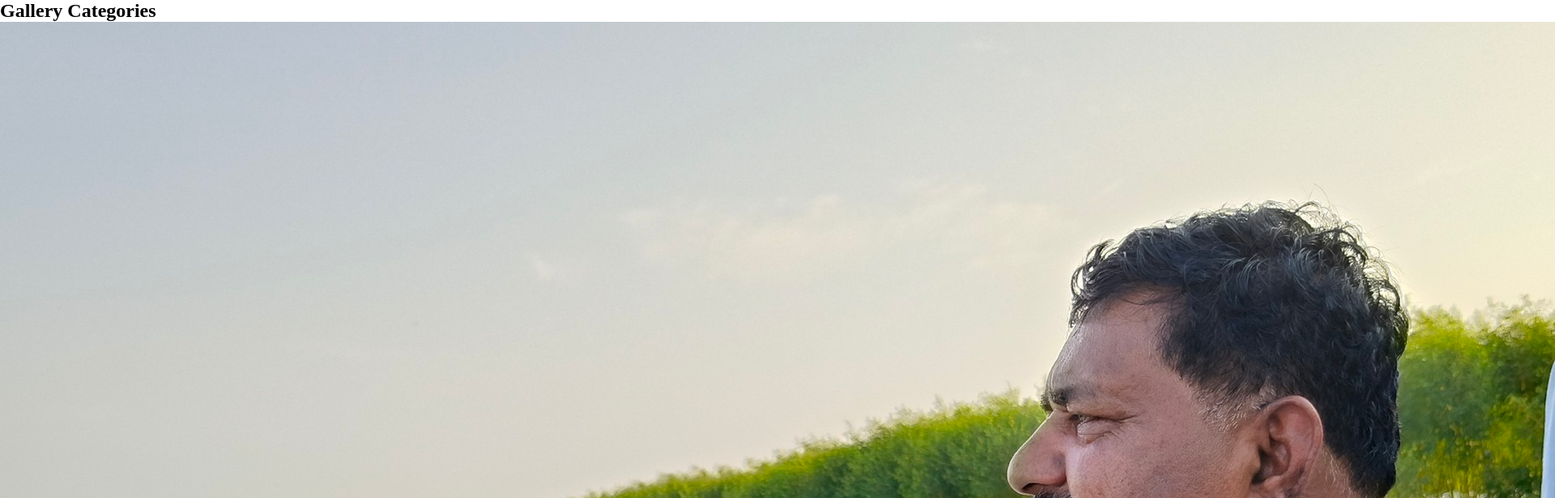
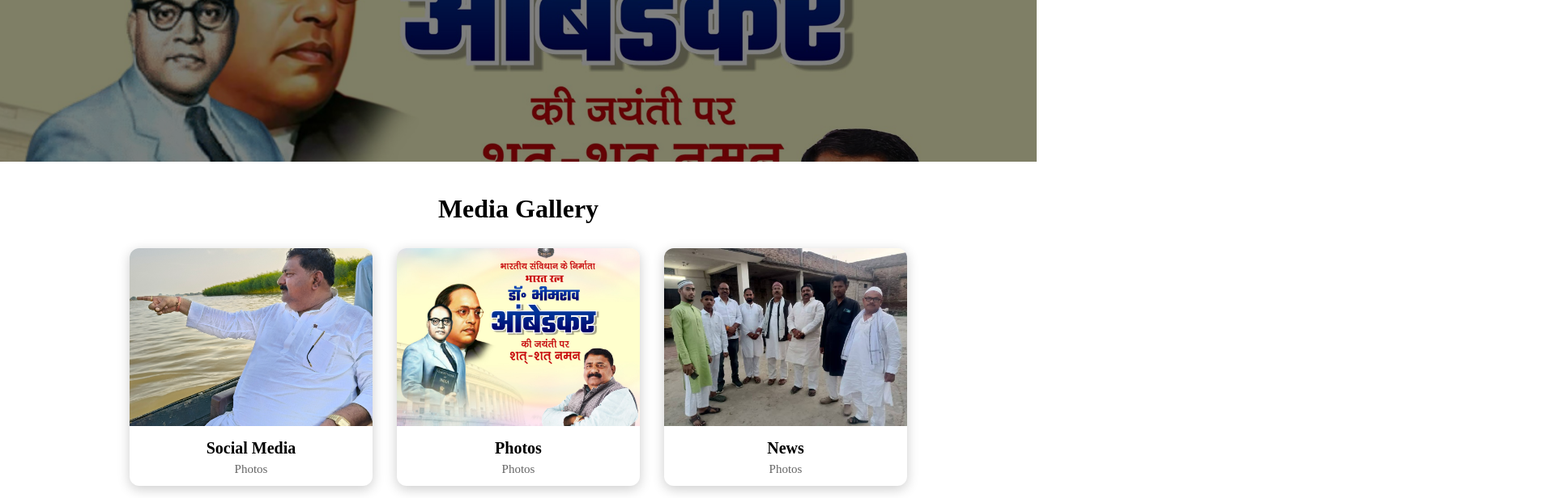
Before and after one commit to abhishekraj05/LeaderProject, a React (Vite) app: page /gallery in a window 1280 px wide. Shown: the top 616 px of the page at 81% size, 1920 px wide, since content can reach past the window. Built offline with nearby package versions, Linux system fonts and the light colour scheme.

Commit message:
Galary section added

```diff
--- a/package.json
+++ b/package.json
@@ -10,6 +10,7 @@
     "preview": "vite preview"
   },
   "dependencies": {
+    "framer-motion": "^12.23.12",
     "react": "^19.1.0",
     "react-dom": "^19.1.0",
     "react-masonry-css": "^1.0.16",
--- a/src/App.jsx
+++ b/src/App.jsx
@@ -3,28 +3,17 @@ import GalleryPage from './Component/Galary/GalleryPage';
 import GalleryPhotos from './Component/Galary/GalleryPhotos';
 import './App.css';
 import HomePage from "./Component/Home/HomePage";
+// import Footer from "./Component/Footer.jsx";
 
 function App() {
   return (
     <Router>
       <Routes>
-        {/* Home Route */}
-        <Route
-          path="/"
-          element={
-            <>
-              <HomePage />
-              {/* You can add more sections here if needed */}
-            </>
-          }
-        />
-
-        {/* Gallery Main Page */}
+        <Route path="/" element={<HomePage />} />
         <Route path="/gallery" element={<GalleryPage />} />
-
-        {/* Gallery Category Images */}
         <Route path="/gallery/:categoryId" element={<GalleryPhotos />} />
       </Routes>
+      {/* <Footer /> */}
     </Router>
   );
 }
--- /dev/null
+++ b/src/Component/Galary/GalleryBanner.css
@@ -0,0 +1,21 @@
+.full-width-banner {
+  width: 100%;
+  height: 200px;
+  background-size: cover;
+  background-position: center;
+  position: relative;
+}
+
+.custom-banner .overlay {
+  position: absolute;
+  top: 0;
+  left: 0;
+  width: 100%;
+  height: 100%;
+  background: rgba(0, 0, 0, 0.5);
+  z-index: 0;
+}
+
+.orangeText {
+  color: #ffa500;
+}
--- /dev/null
+++ b/src/Component/Galary/GalleryBanner.jsx
@@ -0,0 +1,20 @@
+import React from "react";
+import { motion } from "framer-motion";
+import galleryBanner from "../../assets/p6.jpg";
+import "./GalleryBanner.css";
+
+const GalleryBanner = () => (
+  <motion.div
+    className="gallery-banner full-width-banner text-white position-relative d-flex align-items-center justify-content-center custom-banner"
+    style={{
+      backgroundImage: `url(${galleryBanner})`,
+    }}
+  >
+    <div className="overlay"></div>
+    <div className="text-center position-relative z-1 p-3">
+
+    </div>
+  </motion.div>
+);
+
+export default GalleryBanner;
--- a/src/Component/Galary/GalleryCategory.css
+++ b/src/Component/Galary/GalleryCategory.css
@@ -1,50 +1,49 @@
 .gallery-wrapper {
-  padding: 40px 20px;
-  max-width: 1200px;
-  margin: auto;
+  padding: 40px;
   text-align: center;
 }
 
 .gallery-title {
-  font-size: 2.5rem;
-  margin-bottom: 40px;
+  font-size: 32px;
+  margin-bottom: 30px;
 }
 
 .gallery-grid {
   display: flex;
+  flex-wrap: wrap;
   justify-content: center;
-  gap: 30px;
-  flex-wrap: wrap;
+  gap: 30px; /* thoda gap badhaya */
 }
 
 .gallery-card {
-  width: 300px;
+  width: 300px; /* pehle 250px tha */
   background: #fff;
-  border-radius: 10px;
-  box-shadow: 0 4px 12px rgba(0, 0, 0, 0.1);
-  padding: 10px;
+  border-radius: 12px;
+  overflow: hidden;
+  box-shadow: 0 4px 15px rgba(0, 0, 0, 0.2);
   transition: transform 0.3s ease;
+  cursor: pointer;
+  text-align: center;
 }
 
 .gallery-card:hover {
-  transform: scale(1.03);
+  transform: translateY(-8px);
 }
 
 .gallery-image {
   width: 100%;
-  border-radius: 8px;
+  height: 220px; /* pehle 180px tha */
   object-fit: cover;
-  aspect-ratio: 4 / 3;
 }
 
 .gallery-heading {
-  margin-top: 15px;
-  font-size: 1.2rem;
-  color: #d63301;
+  font-size: 20px;
+  font-weight: bold;
+  margin: 12px 0 6px;
 }
 
 .gallery-count {
-  font-size: 0.9rem;
-  color: #444;
-  margin-top: 5px;
+  font-size: 15px;
+  color: #666;
+  margin-bottom: 12px;
 }
--- a/src/Component/Galary/GalleryCategory.jsx
+++ b/src/Component/Galary/GalleryCategory.jsx
@@ -1,6 +1,7 @@
 import React from "react";
 import { useNavigate } from "react-router-dom";
 import { galleryData } from "./galleryData";
+import GalleryBanner from "./GalleryBanner";
 import "./GalleryCategory.css";
 
 const GalleryCategory = () => {
@@ -11,21 +12,25 @@ const GalleryCategory = () => {
   };
 
   return (
-    <div className="___pg__wrapper">
-      <h2 className="___pg__title">Gallery Categories</h2>
-      <div className="___pg__card-grid">
+    <>
+     <GalleryBanner />
+    <div className="gallery-wrapper">
+      <h2 className="gallery-title">Media <strong>Gallery</strong></h2>
+      <div className="gallery-grid">
         {galleryData.map((category) => (
           <div
             key={category.id}
-            className="___pg__card"
+            className="gallery-card"
             onClick={() => handleClick(category.id)}
           >
-            <img src={category.coverImage} alt={category.title} />
-            <div className="___pg__card-title">{category.title}</div>
+            <img src={category.coverImage} alt={category.title} className="gallery-image" />
+            <div className="gallery-heading">{category.title}</div>
+            <div className="gallery-count">{category.count} Photos</div>
           </div>
         ))}
       </div>
     </div>
+    </>
   );
 };
 
--- /dev/null
+++ b/src/Component/Galary/GalleryPhotos.css
@@ -0,0 +1,71 @@
+.___pg__wrapper {
+  padding: 2rem;
+  max-width: 1200px;
+  margin: auto;
+  font-family: 'Segoe UI', Tahoma, Geneva, Verdana, sans-serif;
+  background-color: #f8f9fa;
+}
+
+.___pg__back-btn {
+  background-color: #f1f1f1;
+  border: none;
+  padding: 10px 16px;
+  border-radius: 6px;
+  cursor: pointer;
+  font-size: 16px;
+  margin-bottom: 20px;
+  transition: background-color 0.3s ease;
+}
+
+.___pg__back-btn:hover {
+  background-color: #ddd;
+}
+
+.___pg__title {
+  text-align: center;
+  margin-bottom: 2rem;
+  font-size: 28px;
+  font-weight: 600;
+  color: #333;
+}
+
+.___pg__grid {
+  display: grid;
+  grid-template-columns: repeat(3, 1fr); /* 3 fixed columns */
+  gap: 20px;
+}
+
+.___pg__item {
+  width: 100%;
+  overflow: hidden;
+  border-radius: 12px;
+  background: #ffffff;
+  box-shadow: 0 4px 12px rgba(0, 0, 0, 0.08);
+  transition: transform 0.3s ease, box-shadow 0.3s ease;
+}
+
+.___pg__item:hover {
+  transform: scale(1.03);
+  box-shadow: 0 6px 16px rgba(0, 0, 0, 0.12);
+}
+
+.___pg__img {
+  width: 100%;
+  height: 220px;
+  object-fit: cover;
+  display: block;
+  border-radius: 12px 12px 0 0;
+}
+
+/* Responsive Layout for small screens */
+@media (max-width: 900px) {
+  .___pg__grid {
+    grid-template-columns: repeat(2, 1fr);
+  }
+}
+
+@media (max-width: 600px) {
+  .___pg__grid {
+    grid-template-columns: 1fr;
+  }
+}
--- a/src/Component/Galary/GalleryPhotos.jsx
+++ b/src/Component/Galary/GalleryPhotos.jsx
@@ -1,6 +1,8 @@
 import React from "react";
 import { useParams, useNavigate } from "react-router-dom";
 import { galleryData } from "./galleryData";
+import GalleryBanner from "./GalleryBanner";
+import "./GalleryPhotos.css";
 
 const GalleryPhotos = () => {
   const { categoryId } = useParams();
@@ -11,9 +13,13 @@ const GalleryPhotos = () => {
   if (!category) return <h2>Category Not Found</h2>;
 
   return (
+    <>
+      <GalleryBanner />
+
       <div className="___pg__wrapper">
         <button className="___pg__back-btn" onClick={() => navigate(-1)}>← Back</button>
         <h2 className="___pg__title">{category.title}</h2>
+
         <div className="___pg__grid">
           {category.images.map((img, index) => (
             <div key={index} className="___pg__item">
@@ -22,6 +28,7 @@ const GalleryPhotos = () => {
           ))}
         </div>
       </div>
+    </>
   );
 };
 
--- a/src/Component/Galary/galleryData.js
+++ b/src/Component/Galary/galleryData.js
@@ -18,19 +18,19 @@ import p14 from "../../assets/p14.jpg";
 export const galleryData = [
   {
     id: "nature",
-    title: "Nature",
+    title: "Social Media",
     coverImage: p1,
     images: [p2, p3, p4, p5]
   },
   {
     id: "social",
-    title: "Social Events",
+    title: "Photos",
     coverImage: p6,
     images: [p7, p8, p9]
   },
   {
     id: "festivals",
-    title: "Festivals",
+    title: "News",
     coverImage: p10,
     images: [p11, p12, p13, p14]
   }
```
Also changed, not shown: src/Component/Galary/GalleryPage.css (added, +32 -0 lines), 1 other file (tests, documents, lock files or other folders). Lines whose indentation alone changed are shown as unchanged.
